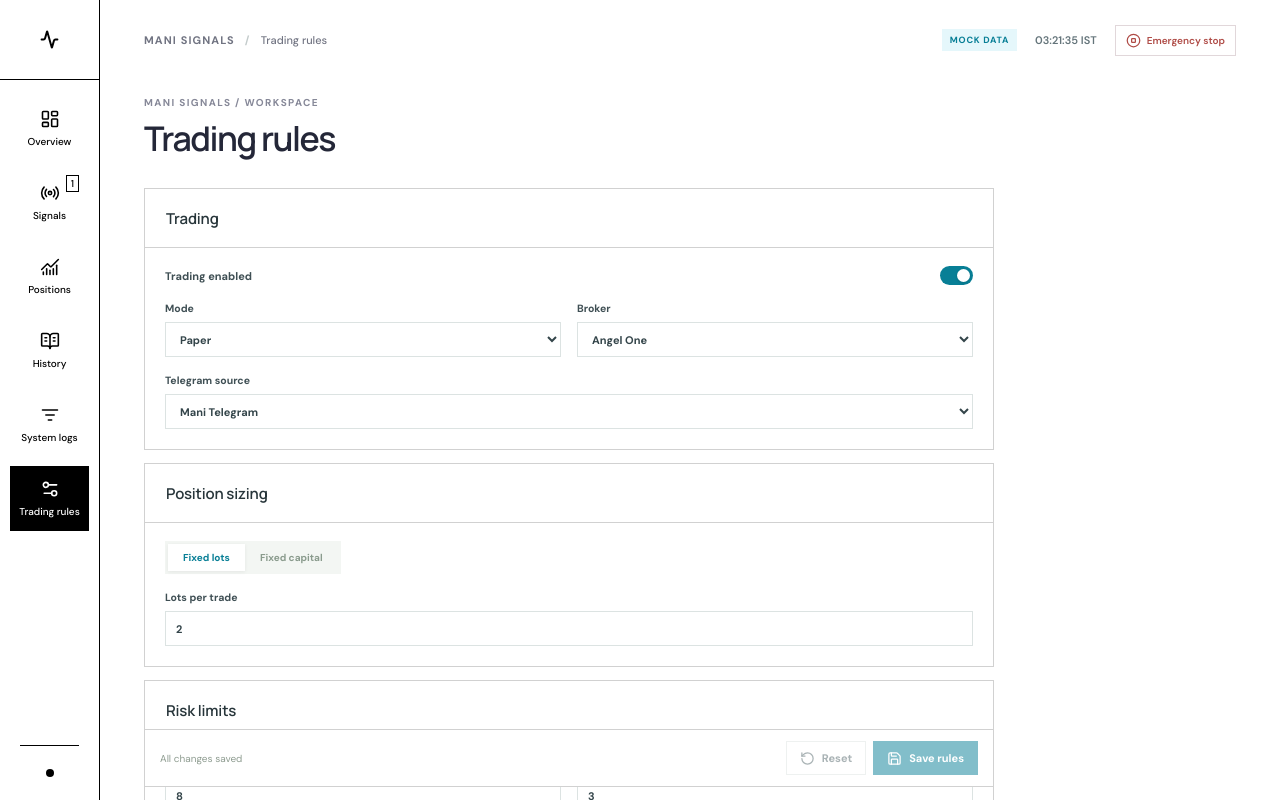
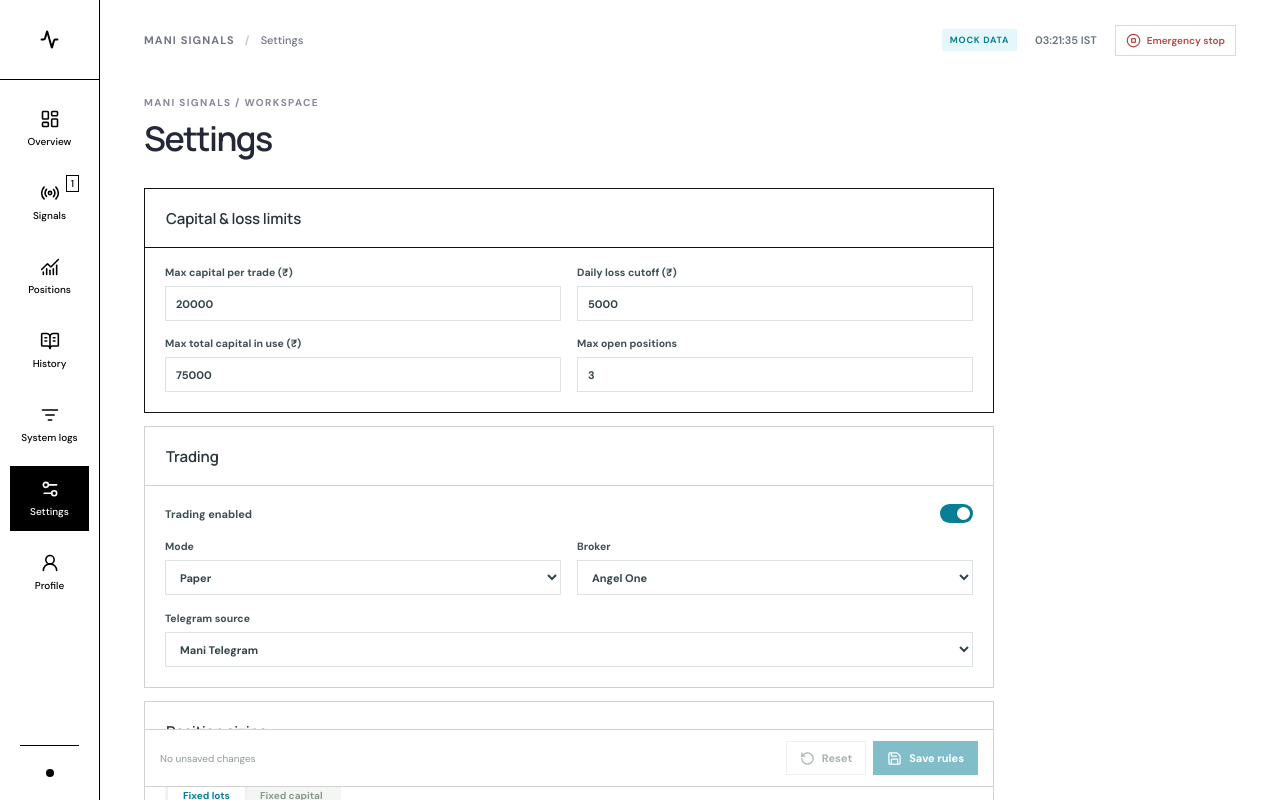
Before and after one commit to vaibhavbathla69/trading_automation, a React (Vite) app: page /settings in a window 1280 px wide. Shown: the top 800 px of the page. Built offline with nearby package versions, Linux system fonts and the light colour scheme.

Commit message:
Add personal profile and clear trading risk settings

```diff
--- a/src/App.tsx
+++ b/src/App.tsx
@@ -1,11 +1,12 @@
 import { createContext, useContext, useEffect, useState } from 'react'
 import { BrowserRouter, NavLink, Route, Routes, useLocation } from 'react-router-dom'
-import { Activity, BookOpenText, ChartNoAxesCombined, CircleStop, LayoutDashboard, ListFilter, Menu, Radio, Settings2, X } from 'lucide-react'
-import type { AdminAction, Position, Signal, SystemLog, SystemStatus, Trade, TradingSettings } from './types'
+import { Activity, BookOpenText, ChartNoAxesCombined, CircleStop, LayoutDashboard, ListFilter, Menu, Radio, Settings2, UserRound, X } from 'lucide-react'
+import type { AdminAction, Position, Signal, SystemLog, SystemStatus, Trade, TradingSettings, UserProfile } from './types'
 import { signalsApi } from './api/signals'
 import { positionsApi } from './api/positions'
 import { tradesApi } from './api/trades'
 import { settingsApi } from './api/settings'
+import { profileApi } from './api/profile'
 import { systemApi } from './api/system'
 import { realtimeApi } from './api/realtime'
 import { date, timeSeconds } from './lib/format'
@@ -16,6 +17,7 @@ import { SignalsPage } from './pages/SignalsPage'
 import { PositionsPage } from './pages/PositionsPage'
 import { TradesPage } from './pages/TradesPage'
 import { SettingsPage } from './pages/SettingsPage'
+import { ProfilePage } from './pages/ProfilePage'
 import { LogsPage } from './pages/LogsPage'
 import './styles.css'
 import './redesign.css'
@@ -28,7 +30,9 @@ interface AppData {
   logs: SystemLog[]
   status: SystemStatus
   settings: TradingSettings
+  profile: UserProfile
   setSettings: (settings: TradingSettings) => void
+  setProfile: (profile: UserProfile) => void
   requestAction: (action: AdminAction) => void
   openSignal: (signal: Signal) => void
   openPosition: (position: Position) => void
@@ -50,7 +54,8 @@ const primaryNav = [
 ]
 const secondaryNav = [
   { to: '/logs', label: 'System logs', icon: ListFilter },
-  { to: '/settings', label: 'Trading rules', icon: Settings2 },
+  { to: '/settings', label: 'Settings', icon: Settings2 },
+  { to: '/profile', label: 'Profile', icon: UserRound },
 ]
 const titleByPath: Record<string, { title: string; subtitle: string }> = {
   '/': { title: 'Trading desk', subtitle: 'Today’s positions, signals, and exceptions.' },
@@ -58,11 +63,12 @@ const titleByPath: Record<string, { title: string; subtitle: string }> = {
   '/positions': { title: 'Positions', subtitle: 'Open exposure and execution details.' },
   '/trades': { title: 'History', subtitle: 'Closed trades and their outcomes.' },
   '/logs': { title: 'System logs', subtitle: 'Operational events in time order.' },
-  '/settings': { title: 'Trading rules', subtitle: 'Values enforced by the trading service.' },
+  '/settings': { title: 'Settings', subtitle: 'Trading controls and risk limits.' },
+  '/profile': { title: 'Profile', subtitle: 'Your personal details.' },
 }
 
 function AppShell() {
-  const [data, setData] = useState<Omit<AppData, 'setSettings' | 'requestAction' | 'openSignal' | 'openPosition' | 'notice'> | null>(null)
+  const [data, setData] = useState<Omit<AppData, 'setSettings' | 'setProfile' | 'requestAction' | 'openSignal' | 'openPosition' | 'notice'> | null>(null)
   const [selectedSignal, setSelectedSignal] = useState<Signal | null>(null)
   const [selectedPosition, setSelectedPosition] = useState<Position | null>(null)
   const [pendingAction, setPendingAction] = useState<AdminAction | null>(null)
@@ -74,9 +80,9 @@ function AppShell() {
 
   useEffect(() => {
     let active = true
-    Promise.all([signalsApi.list(), positionsApi.list(), tradesApi.list(), systemApi.getLogs(), systemApi.getStatus(), settingsApi.get()])
-      .then(([signals, positions, trades, logs, status, settings]) => {
-        if (active) setData({ signals, positions, trades, logs, status, settings })
+    Promise.all([signalsApi.list(), positionsApi.list(), tradesApi.list(), systemApi.getLogs(), systemApi.getStatus(), settingsApi.get(), profileApi.get()])
+      .then(([signals, positions, trades, logs, status, settings, profile]) => {
+        if (active) setData({ signals, positions, trades, logs, status, settings, profile })
       })
       .catch(() => { if (active) setLoadError(true) })
     const unsubscribe = realtimeApi.subscribe(event => {
@@ -126,9 +132,19 @@ function AppShell() {
     try {
       const saved = await settingsApi.update(settings)
       setData(prev => prev ? { ...prev, settings: saved } : prev)
-      setToast('Rules saved to the mock API.')
+      setToast('Rules saved in this browser. No trading service was changed.')
     } catch {
       setToast('Could not save trading rules.')
+    }
+  }
+
+  async function saveProfile(profile: UserProfile) {
+    try {
+      const saved = await profileApi.update(profile)
+      setData(prev => prev ? { ...prev, profile: saved } : prev)
+      setToast('Profile saved in this browser.')
+    } catch {
+      setToast('Could not save profile. Check browser storage settings.')
     }
   }
 
@@ -147,7 +163,7 @@ function AppShell() {
     {mobileNav && <div className="mobile-scrim" onClick={() => setMobileNav(false)} />}
     <div className="main-column">
       <header className="topbar"><div className="topbar-left"><button className="mobile-menu icon-button" onClick={() => setMobileNav(true)} aria-label="Open menu"><Menu size={21} /></button><span>MANI SIGNALS</span><span className="topbar-slash">/</span><strong>{page.title}</strong></div><div className="topbar-right"><span className="demo-pill">MOCK DATA</span><span className="topbar-clock">{timeSeconds(clock)} IST</span><button className="emergency-top" onClick={() => setPendingAction('EMERGENCY_STOP')}><CircleStop size={15} /> Emergency stop</button></div></header>
-      <main className="content">{loadError ? <ErrorState title="Trading data unavailable" description="Refresh when the service is available." /> : !data ? <LoadingState /> : <DataContext.Provider value={{ ...data, setSettings: saveSettings, requestAction: setPendingAction, openSignal: setSelectedSignal, openPosition: setSelectedPosition, notice: setToast }}><div className="page-heading"><div><div className="page-kicker">{location.pathname === '/' ? `SESSION / ${date(data.status.sessionDate).toUpperCase()}` : 'MANI SIGNALS / WORKSPACE'}</div><h1>{page.title}</h1><p>{page.subtitle}</p></div></div><Routes><Route path="/" element={<DashboardPage />} /><Route path="/signals" element={<SignalsPage />} /><Route path="/positions" element={<PositionsPage />} /><Route path="/trades" element={<TradesPage />} /><Route path="/logs" element={<LogsPage />} /><Route path="/settings" element={<SettingsPage />} /><Route path="*" element={<EmptyState title="Page not found" description="Choose a section from the navigation." />} /></Routes></DataContext.Provider>}</main>
+      <main className="content">{loadError ? <ErrorState title="Trading data unavailable" description="Refresh when the service is available." /> : !data ? <LoadingState /> : <DataContext.Provider value={{ ...data, setSettings: saveSettings, setProfile: saveProfile, requestAction: setPendingAction, openSignal: setSelectedSignal, openPosition: setSelectedPosition, notice: setToast }}><div className="page-heading"><div><div className="page-kicker">{location.pathname === '/' ? `SESSION / ${date(data.status.sessionDate).toUpperCase()}` : 'MANI SIGNALS / WORKSPACE'}</div><h1>{page.title}</h1><p>{page.subtitle}</p></div></div><Routes><Route path="/" element={<DashboardPage />} /><Route path="/signals" element={<SignalsPage />} /><Route path="/positions" element={<PositionsPage />} /><Route path="/trades" element={<TradesPage />} /><Route path="/logs" element={<LogsPage />} /><Route path="/settings" element={<SettingsPage />} /><Route path="/profile" element={<ProfilePage />} /><Route path="*" element={<EmptyState title="Page not found" description="Choose a section from the navigation." />} /></Routes></DataContext.Provider>}</main>
     </div>
     {selectedSignal && <SignalDrawer signal={selectedSignal} close={() => setSelectedSignal(null)} />}
     {selectedPosition && <PositionDrawer position={selectedPosition} signal={data?.signals.find(signal => signal.id === selectedPosition.signalId)} close={() => setSelectedPosition(null)} />}
--- a/src/api/mockData.ts
+++ b/src/api/mockData.ts
@@ -113,7 +113,7 @@ export const mockSystemStatus: SystemStatus = {
 
 export const mockSettings: TradingSettings = {
   tradingEnabled: true, mode: 'PAPER', broker: 'Angel One', telegramSource: 'Mani Telegram',
-  sizingMethod: 'LOTS', fixedLots: 2, capitalPerTrade: 15000, maxTradesPerDay: 8,
+  sizingMethod: 'LOTS', fixedLots: 2, capitalPerTrade: 15000, maxCapitalPerTrade: 20000, maxTradesPerDay: 8,
   maxSimultaneousPositions: 3, maxCapitalDeployed: 75000, maxDailyLoss: 5000,
   maxEntrySlippagePercent: 1, maxSignalAgeSeconds: 90, rejectDuplicateSignals: true,
   maxEntryDistancePercent: 2, skipMovedPrice: true, orderType: 'MARKET', targetRule: 'PARTIAL_FIRST',
--- /dev/null
+++ b/src/api/profile.ts
@@ -0,0 +1,21 @@
+import type { UserProfile } from '../types'
+import { mockDelay } from './client'
+
+const storageKey = 'meridian.profile.preview'
+const blankProfile: UserProfile = { fullName: '', email: '', phone: '', timezone: 'Asia/Kolkata' }
+
+function readProfile(): UserProfile {
+  try {
+    const saved = JSON.parse(window.localStorage.getItem(storageKey) ?? 'null')
+    if (saved && typeof saved.fullName === 'string' && typeof saved.email === 'string' && typeof saved.phone === 'string' && typeof saved.timezone === 'string') return saved
+  } catch { /* Browser storage may be unavailable. */ }
+  return blankProfile
+}
+
+export const profileApi = {
+  get: (): Promise<UserProfile> => mockDelay(readProfile()),
+  update: async (profile: UserProfile): Promise<UserProfile> => {
+    window.localStorage.setItem(storageKey, JSON.stringify(profile))
+    return mockDelay(profile)
+  },
+}
--- a/src/art-direction.css
+++ b/src/art-direction.css
@@ -135,3 +135,19 @@ body,.app-frame { background:var(--canvas); }
 .position-prices { border-top-color:var(--line); }
 .toast { color:var(--ink); }
 .toast button { color:var(--ink); }
+
+.profile-layout { max-width:760px; }
+.profile-intro { display:flex; align-items:center; gap:18px; padding:8px 0 28px; border-bottom:1px solid #000; }
+.profile-monogram { width:58px; height:58px; display:grid; place-items:center; border:1px solid #000; font-size:24px; font-weight:500; }
+.profile-intro h2 { margin:0 0 5px; font-size:19px; font-weight:600; }
+.profile-intro span { font-size:12px; color:#707070; }
+.profile-form { display:grid; grid-template-columns:repeat(2,minmax(0,1fr)); gap:26px 20px; padding-top:30px; }
+.profile-field { display:flex; flex-direction:column; gap:9px; }
+.profile-field label { font-size:11px; font-weight:700; color:#333; }
+.profile-field input,.profile-field select { width:100%; height:42px; padding:0 12px; border:1px solid #999; border-radius:0; background:#fff; color:#111; }
+.profile-field input:focus,.profile-field select:focus { outline:2px solid #087f96; outline-offset:1px; }
+.profile-actions { grid-column:1 / -1; display:flex; justify-content:space-between; align-items:center; gap:15px; padding-top:20px; border-top:1px solid #d1d1d1; }
+.profile-actions span { font-size:11px; color:#666; }
+.risk-panel { border-color:#111; }
+.risk-panel .section-title { border-bottom:1px solid #111; }
+@media(max-width:640px) { .profile-form { grid-template-columns:1fr; } .profile-actions { align-items:flex-start; flex-direction:column; } }
--- /dev/null
+++ b/src/pages/ProfilePage.tsx
@@ -0,0 +1,24 @@
+import { useEffect, useState } from 'react'
+import { Save } from 'lucide-react'
+import { useAppData } from '../App'
+import type { UserProfile } from '../types'
+
+export function ProfilePage() {
+  const { profile, setProfile } = useAppData()
+  const [draft, setDraft] = useState<UserProfile>(profile)
+  useEffect(() => setDraft(profile), [profile])
+  const update = <K extends keyof UserProfile>(key: K, value: UserProfile[K]) => setDraft(current => ({ ...current, [key]: value }))
+  const dirty = JSON.stringify(draft) !== JSON.stringify(profile)
+  const valid = draft.fullName.trim().length > 0 && /^[^\s@]+@[^\s@]+\.[^\s@]+$/.test(draft.email.trim()) && (draft.phone.trim() === '' || /^[+\d ()-]{7,20}$/.test(draft.phone.trim()))
+
+  return <div className="profile-layout">
+    <div className="profile-intro"><div className="profile-monogram" aria-hidden="true">{draft.fullName.trim().charAt(0).toUpperCase() || '·'}</div><div><h2>{profile.fullName || 'Your profile'}</h2><span>Personal details</span></div></div>
+    <form className="profile-form" onSubmit={event => { event.preventDefault(); if (dirty && valid) setProfile({ ...draft, fullName: draft.fullName.trim(), email: draft.email.trim(), phone: draft.phone.trim() }) }}>
+      <div className="profile-field"><label htmlFor="profile-name">Full name</label><input id="profile-name" autoComplete="name" value={draft.fullName} onChange={event => update('fullName', event.target.value)} required /></div>
+      <div className="profile-field"><label htmlFor="profile-email">Email</label><input id="profile-email" type="email" autoComplete="email" value={draft.email} onChange={event => update('email', event.target.value)} required /></div>
+      <div className="profile-field"><label htmlFor="profile-phone">Phone</label><input id="profile-phone" type="tel" autoComplete="tel" value={draft.phone} onChange={event => update('phone', event.target.value)} /></div>
+      <div className="profile-field"><label htmlFor="profile-timezone">Time zone</label><select id="profile-timezone" value={draft.timezone} onChange={event => update('timezone', event.target.value)}><option value="Asia/Kolkata">India (IST)</option><option value="Europe/London">United Kingdom</option><option value="UTC">UTC</option></select></div>
+      <div className="profile-actions"><span>{dirty ? valid ? 'Unsaved changes' : 'Add a name and valid email' : 'No unsaved changes'}</span><button className="button button-primary" type="submit" disabled={!dirty || !valid}><Save size={15} /> Save profile</button></div>
+    </form>
+  </div>
+}
--- a/src/pages/SettingsPage.tsx
+++ b/src/pages/SettingsPage.tsx
@@ -18,20 +18,23 @@ export function SettingsPage() {
   const [confirm, setConfirm] = useState(false)
   useEffect(() => setDraft(settings), [settings])
   const dirty = JSON.stringify(draft) !== JSON.stringify(settings)
-  const valid = [draft.fixedLots, draft.capitalPerTrade, draft.maxTradesPerDay, draft.maxSimultaneousPositions, draft.maxCapitalDeployed, draft.maxDailyLoss, draft.maxSignalAgeSeconds].every(value => Number.isFinite(value) && value > 0)
+  const valid = [draft.fixedLots, draft.capitalPerTrade, draft.maxCapitalPerTrade, draft.maxTradesPerDay, draft.maxSimultaneousPositions, draft.maxCapitalDeployed, draft.maxDailyLoss, draft.maxSignalAgeSeconds].every(value => Number.isFinite(value) && value > 0)
     && [draft.maxEntrySlippagePercent, draft.maxEntryDistancePercent].every(value => Number.isFinite(value) && value >= 0)
+    && draft.maxCapitalPerTrade <= draft.maxCapitalDeployed
+    && (draft.sizingMethod !== 'CAPITAL' || draft.capitalPerTrade <= draft.maxCapitalPerTrade)
     && (!draft.forceSquareOff || /^([01]\d|2[0-3]):[0-5]\d$/.test(draft.squareOffTime))
   const update = <K extends keyof TradingSettings>(key: K, value: TradingSettings[K]) => setDraft(current => ({ ...current, [key]: value }))
 
   return <div className="settings-layout"><div className="settings-main">
+    <section className="panel settings-panel risk-panel"><SectionTitle title="Capital & loss limits" /><div className="setting-fields"><div className="settings-two-col"><Field label="Max capital per trade (₹)"><input type="number" min="1" value={draft.maxCapitalPerTrade} onChange={event => update('maxCapitalPerTrade', Number(event.target.value))} /></Field><Field label="Daily loss cutoff (₹)"><input type="number" min="1" value={draft.maxDailyLoss} onChange={event => update('maxDailyLoss', Number(event.target.value))} /></Field><Field label="Max total capital in use (₹)"><input type="number" min="1" value={draft.maxCapitalDeployed} onChange={event => update('maxCapitalDeployed', Number(event.target.value))} /></Field><Field label="Max open positions"><input type="number" min="1" value={draft.maxSimultaneousPositions} onChange={event => update('maxSimultaneousPositions', Number(event.target.value))} /></Field></div></div></section>
     <section className="panel settings-panel"><SectionTitle title="Trading" /><div className="setting-fields"><Toggle label="Trading enabled" checked={draft.tradingEnabled} onChange={value => update('tradingEnabled', value)} /><div className="settings-two-col"><Field label="Mode"><select value={draft.mode} onChange={event => update('mode', event.target.value as TradingSettings['mode'])}><option value="PAPER">Paper</option><option value="LIVE">Live</option></select></Field><Field label="Broker"><select value={draft.broker} onChange={event => update('broker', event.target.value)}><option>Angel One</option></select></Field></div><Field label="Telegram source"><select value={draft.telegramSource} onChange={event => update('telegramSource', event.target.value)}><option>Mani Telegram</option></select></Field></div></section>
 
-    <section className="panel settings-panel"><SectionTitle title="Position sizing" /><div className="setting-fields"><div className="segmented"><button className={draft.sizingMethod === 'LOTS' ? 'selected' : ''} onClick={() => update('sizingMethod', 'LOTS')}>Fixed lots</button><button className={draft.sizingMethod === 'CAPITAL' ? 'selected' : ''} onClick={() => update('sizingMethod', 'CAPITAL')}>Fixed capital</button></div>{draft.sizingMethod === 'LOTS' ? <Field label="Lots per trade"><input type="number" min="1" value={draft.fixedLots} onChange={event => update('fixedLots', Number(event.target.value))} /></Field> : <Field label="Capital per trade (₹)"><input type="number" min="1" value={draft.capitalPerTrade} onChange={event => update('capitalPerTrade', Number(event.target.value))} /></Field>}</div></section>
+    <section className="panel settings-panel"><SectionTitle title="Position sizing" /><div className="setting-fields"><div className="segmented"><button className={draft.sizingMethod === 'LOTS' ? 'selected' : ''} onClick={() => update('sizingMethod', 'LOTS')}>Fixed lots</button><button className={draft.sizingMethod === 'CAPITAL' ? 'selected' : ''} onClick={() => update('sizingMethod', 'CAPITAL')}>Fixed capital</button></div>{draft.sizingMethod === 'LOTS' ? <Field label="Lots per trade"><input type="number" min="1" value={draft.fixedLots} onChange={event => update('fixedLots', Number(event.target.value))} /></Field> : <Field label="Capital to allocate per trade (₹)"><input type="number" min="1" value={draft.capitalPerTrade} onChange={event => update('capitalPerTrade', Number(event.target.value))} /></Field>}</div></section>
 
-    <section className="panel settings-panel"><SectionTitle title="Risk limits" /><div className="setting-fields"><div className="settings-two-col"><Field label="Trades per day"><input type="number" min="1" value={draft.maxTradesPerDay} onChange={event => update('maxTradesPerDay', Number(event.target.value))} /></Field><Field label="Open positions"><input type="number" min="1" value={draft.maxSimultaneousPositions} onChange={event => update('maxSimultaneousPositions', Number(event.target.value))} /></Field><Field label="Capital deployed (₹)"><input type="number" min="1" value={draft.maxCapitalDeployed} onChange={event => update('maxCapitalDeployed', Number(event.target.value))} /></Field><Field label="Daily loss (₹)"><input type="number" min="1" value={draft.maxDailyLoss} onChange={event => update('maxDailyLoss', Number(event.target.value))} /></Field><Field label="Entry slippage (%)"><input type="number" min="0" step="0.1" value={draft.maxEntrySlippagePercent} onChange={event => update('maxEntrySlippagePercent', Number(event.target.value))} /></Field><Field label="Signal age (seconds)"><input type="number" min="1" value={draft.maxSignalAgeSeconds} onChange={event => update('maxSignalAgeSeconds', Number(event.target.value))} /></Field></div><Toggle label="Reject duplicate signals" checked={draft.rejectDuplicateSignals} onChange={value => update('rejectDuplicateSignals', value)} /></div></section>
+    <section className="panel settings-panel"><SectionTitle title="Signal safeguards" /><div className="setting-fields"><div className="settings-two-col"><Field label="Max trades per day"><input type="number" min="1" value={draft.maxTradesPerDay} onChange={event => update('maxTradesPerDay', Number(event.target.value))} /></Field><Field label="Entry slippage (%)"><input type="number" min="0" step="0.1" value={draft.maxEntrySlippagePercent} onChange={event => update('maxEntrySlippagePercent', Number(event.target.value))} /></Field><Field label="Signal age (seconds)"><input type="number" min="1" value={draft.maxSignalAgeSeconds} onChange={event => update('maxSignalAgeSeconds', Number(event.target.value))} /></Field></div><Toggle label="Reject duplicate signals" checked={draft.rejectDuplicateSignals} onChange={value => update('rejectDuplicateSignals', value)} /></div></section>
 
     <section className="panel settings-panel"><SectionTitle title="Entry & exit" /><div className="setting-fields"><div className="settings-two-col"><Field label="Entry distance (%)"><input type="number" min="0" step="0.1" value={draft.maxEntryDistancePercent} onChange={event => update('maxEntryDistancePercent', Number(event.target.value))} /></Field><Field label="Order type"><select value={draft.orderType} onChange={event => update('orderType', event.target.value as TradingSettings['orderType'])}><option value="MARKET">Market</option><option value="LIMIT">Limit</option></select></Field></div><Toggle label="Skip if price moved too far" checked={draft.skipMovedPrice} onChange={value => update('skipMovedPrice', value)} /><Field label="Target rule"><select value={draft.targetRule} onChange={event => update('targetRule', event.target.value as TradingSettings['targetRule'])}><option value="EXIT_FIRST">Exit all at first target</option><option value="PARTIAL_FIRST">Partial exit at first target</option><option value="HOLD_UPPER">Hold toward upper target</option><option value="FOLLOW_UPDATES">Follow Mani updates only</option></select></Field></div></section>
 
     <section className="panel settings-panel"><SectionTitle title="Session close" /><div className="setting-fields"><Toggle label="Force square off" checked={draft.forceSquareOff} onChange={value => update('forceSquareOff', value)} /><Field label="Square-off time (IST)"><input type="time" value={draft.squareOffTime} onChange={event => update('squareOffTime', event.target.value)} disabled={!draft.forceSquareOff} /></Field><Toggle label="Allow overnight positions" checked={draft.allowOvernight} onChange={value => update('allowOvernight', value)} /></div></section>
-  </div><div className="settings-savebar"><span>{!valid ? 'Enter valid positive limits' : dirty ? 'Unsaved changes' : 'All changes saved'}</span><div><button className="button button-secondary" disabled={!dirty} onClick={() => setDraft(settings)}><RotateCcw size={15} /> Reset</button><button className="button button-primary" disabled={!dirty || !valid} onClick={() => setConfirm(true)}><Save size={15} /> Save rules</button></div></div>{confirm && <ConfirmationModal title="Save trading rules" description={`Apply these changes to the ${draft.mode.toLowerCase()} trading workspace?`} confirmLabel="Save rules" onCancel={() => setConfirm(false)} onConfirm={() => { setSettings(draft); setConfirm(false) }} />}</div>
+  </div><div className="settings-savebar"><span>{!valid ? 'Check positive limits and per-trade cap' : dirty ? 'Unsaved changes' : 'No unsaved changes'}</span><div><button className="button button-secondary" disabled={!dirty} onClick={() => setDraft(settings)}><RotateCcw size={15} /> Reset</button><button className="button button-primary" disabled={!dirty || !valid} onClick={() => setConfirm(true)}><Save size={15} /> Save rules</button></div></div>{confirm && <ConfirmationModal title="Save trading rules" description={`Save these limits in this browser for the ${draft.mode.toLowerCase()} preview?`} confirmLabel="Save rules" onCancel={() => setConfirm(false)} onConfirm={() => { setSettings(draft); setConfirm(false) }} />}</div>
 }
```
Also changed, not shown: src/api/client.ts (+11 -1 lines), src/types.ts (+8 -0 lines), 1 other file (tests, documents, lock files or other folders).
